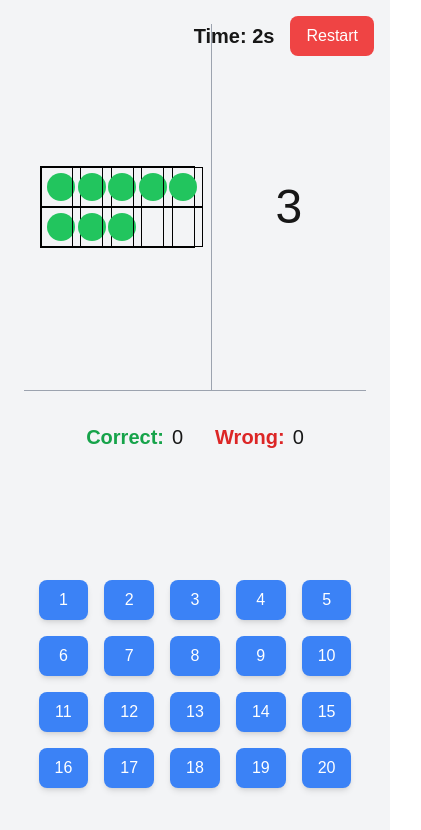
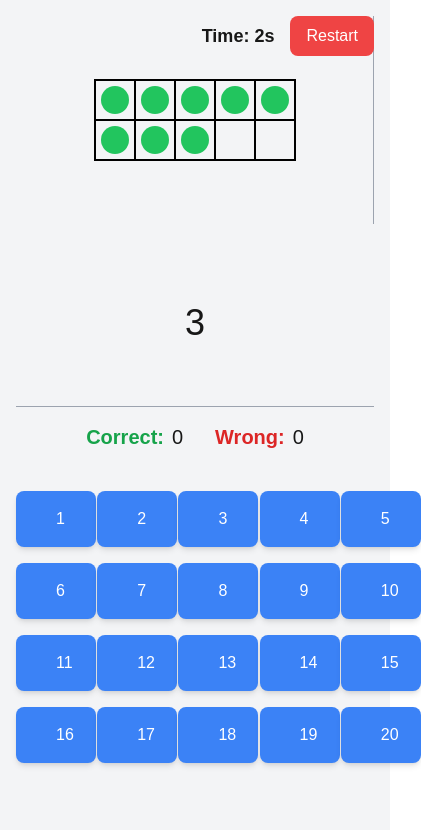
Before and after one commit to esniper/math-speed-drills, a Next.js app: page / in a window 390 px wide. Both pictures are taken after a click on the button "Start". Shown: the top 830 px of the page, 421 px wide, since content can reach past the window. Built offline with nearby package versions, Linux system fonts and the light colour scheme.

Commit message:
Fixed build issues and made UI Tablet friendly

```diff
--- a/src/app/page.tsx
+++ b/src/app/page.tsx
@@ -21,20 +21,17 @@ export default function TenFramePage() {
   const [gameOver, setGameOver] = useState(false);
   const [gameTime, setGameTime] = useState(120); // Default 2 minutes
 
-  // Audio references
   const correctSound = useRef<HTMLAudioElement | null>(null);
   const wrongSound = useRef<HTMLAudioElement | null>(null);
   const gameEndSound = useRef<HTMLAudioElement | null>(null);
 
   const correctAnswer = (leftNumber ?? 0) + (rightNumber ?? 0);
 
-  // Load game time from local storage
   useEffect(() => {
     const storedTime = localStorage.getItem("gameTime");
     if (storedTime) setGameTime(Number(storedTime));
   }, []);
 
-  // Timer logic
   useEffect(() => {
     const timer = setInterval(() => setSeconds((prev) => prev + 1), 1000);
     if (seconds >= gameTime) {
@@ -112,13 +109,15 @@ export default function TenFramePage() {
   }
 
   return (
-    <div className="h-screen flex flex-col bg-gray-100 p-6">
+    <div className="h-screen flex flex-col bg-gray-100 p-4 md:p-8">
+      {/* Preload audio elements */}
       <audio ref={correctSound} src="/sounds/correct.mp3" preload="auto" />
       <audio ref={wrongSound} src="/sounds/wrong.mp3" preload="auto" />
       <audio ref={gameEndSound} src="/sounds/game-end.mp3" preload="auto" />
 
+      {/* Timer and Restart Button */}
       <div className="absolute top-4 right-4 flex items-center gap-4">
-        <div className="text-xl font-semibold">Time: {seconds}s</div>
+        <div className="text-lg md:text-xl font-semibold">Time: {seconds}s</div>
         <button
           className="px-4 py-2 bg-red-500 text-white rounded-lg hover:bg-red-600"
           onClick={handleRestart}
@@ -127,20 +126,22 @@ export default function TenFramePage() {
         </button>
       </div>
 
-      <div className="flex flex-1 border-b border-gray-400">
-        <div className="flex-1 flex items-center justify-center border-r border-gray-400 p-4">
+      {/* Game Layout */}
+      <div className="flex-1 grid grid-cols-1 md:grid-cols-2 gap-4 border-b border-gray-400">
+        <div className="flex items-center justify-center border-r border-gray-400 p-4">
           <TenFrame filledCells={leftNumber!} />
         </div>
-        <div className="flex-1 flex items-center justify-center">
+        <div className="flex items-center justify-center p-4">
           {showBothTenFrames ? (
             <TenFrame filledCells={rightNumber!} />
           ) : (
-            <div className="text-5xl">{rightNumber}</div>
+            <div className="text-4xl md:text-5xl">{rightNumber}</div>
           )}
         </div>
       </div>
 
-      <div className="flex-1 flex flex-col items-center justify-between py-8">
+      {/* Bottom Section */}
+      <div className="flex-1 flex flex-col items-center py-4 md:py-8">
         <Scoreboard correctCount={correctCount} wrongCount={wrongCount} />
         <ButtonsGrid onClick={handleButtonClick} />
       </div>
--- a/src/components/ButtonsGrid/index.tsx
+++ b/src/components/ButtonsGrid/index.tsx
@@ -4,11 +4,11 @@ interface ButtonsGridProps {
 
 export default function ButtonsGrid({ onClick }: ButtonsGridProps) {
   return (
-    <div className="grid grid-cols-5 gap-4">
+    <div className="grid grid-cols-5 gap-x-12 gap-y-4">
       {Array.from({ length: 20 }, (_, i) => i + 1).map((num) => (
         <button
           key={num}
-          className="px-4 py-2 rounded-lg shadow-md bg-blue-500 text-white font-medium hover:bg-blue-600 focus:outline-none focus:ring-2 focus:ring-blue-400"
+          className="px-10 py-4 rounded-lg shadow-md bg-blue-500 text-white font-medium hover:bg-blue-600 focus:outline-none focus:ring-2 focus:ring-blue-400"
           onClick={() => onClick(num)}
         >
           {num}
--- a/src/components/Scoreboard/index.tsx
+++ b/src/components/Scoreboard/index.tsx
@@ -8,7 +8,7 @@ export default function Scoreboard({
   wrongCount,
 }: ScoreboardProps) {
   return (
-    <div className="flex items-center space-x-8 text-xl">
+    <div className="flex items-center space-x-8 text-xl mb-10">
       <div className="flex items-center gap-2">
         <span className="text-green-600 font-bold">Correct:</span>
         <span>{correctCount}</span>
--- a/src/components/ui/TenFrame/index.tsx
+++ b/src/components/ui/TenFrame/index.tsx
@@ -1,4 +1,4 @@
-import Cell from "@/components/ui/cell";
+import Cell from "@/components/ui/Cell/index";
 
 interface TenFrameProps {
   filledCells: number; // Number of filled cells (between 0-10)
```
